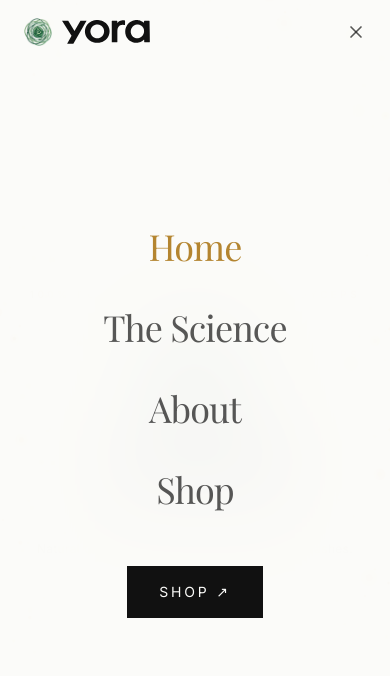
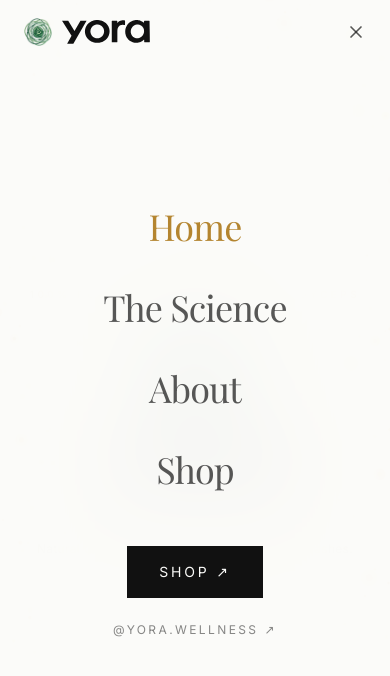
Before and after one commit to rjagtap1717-web/aureya-web, a Next.js app: page / in a window 390 px wide. Both pictures are taken after a click on the button 356 px from the left and 32 px from the top of the page. Shown: the top 676 px of the page. Built offline with nearby package versions, Linux system fonts and the light colour scheme; a web font is replaced by a local one.

Commit message:
feat(social): update Instagram link with QR referral parameter

```diff
--- a/src/app/page.tsx
+++ b/src/app/page.tsx
@@ -18,7 +18,7 @@ export const metadata: Metadata = {
 };
 
 export default function HomePage() {
-  const instagramUrl = 'https://www.instagram.com/yora.wellness?vrfl=cjFkc2kxZnl5NG1j&utm_source=qr';
+  const instagramUrl = 'https://www.instagram.com/yora.wellness?psln=cjFkc2kxZnl5NG1j&utm_source=qr';
 
   return (
     <main className="min-h-[100dvh] bg-background text-foreground">
--- a/src/components/InstagramFeed.tsx
+++ b/src/components/InstagramFeed.tsx
@@ -33,7 +33,7 @@ const posts = [
 export default function InstagramFeed() {
   const ref = useRef<HTMLDivElement>(null);
   const inView = useInView(ref, { once: true, margin: '-10%' });
-  const instagramUrl = 'https://www.instagram.com/yora.wellness?vrfl=cjFkc2kxZnl5NG1j&utm_source=qr';
+  const instagramUrl = 'https://www.instagram.com/yora.wellness?psln=cjFkc2kxZnl5NG1j&utm_source=qr';
 
   return (
     <section ref={ref} className="relative w-full py-28 md:py-36 px-6 lg:px-24 bg-background border-t border-foreground/5 overflow-hidden">
--- a/src/components/Navbar.tsx
+++ b/src/components/Navbar.tsx
@@ -119,14 +119,25 @@ export default function Navbar() {
               initial={{ opacity: 0, y: 20 }}
               animate={{ opacity: 1, y: 0 }}
               transition={{ delay: navLinks.length * 0.06, duration: 0.4 }}
+              className="flex flex-col items-center gap-4 mt-4"
             >
               <Link
                 href="/shop"
                 onClick={() => setMenuOpen(false)}
-                className="font-sans text-sm tracking-[0.2em] uppercase px-8 py-4 bg-foreground text-background mt-4 inline-block hover:bg-accent hover:text-white transition-all duration-300"
+                className="font-sans text-sm tracking-[0.2em] uppercase px-8 py-4 bg-foreground text-background inline-block hover:bg-accent hover:text-white transition-all duration-300"
               >
                 Shop ↗
               </Link>
+              <a
+                href="https://www.instagram.com/yora.wellness?psln=cjFkc2kxZnl5NG1j&utm_source=qr"
+                target="_blank"
+                rel="noopener noreferrer"
+                onClick={() => setMenuOpen(false)}
+                className="font-sans text-xs tracking-[0.2em] uppercase text-foreground/50 hover:text-accent transition-colors duration-300 flex items-center gap-1.5 pt-2"
+              >
+                <span>@yora.wellness</span>
+                <span>↗</span>
+              </a>
             </motion.div>
           </motion.div>
         )}
```
